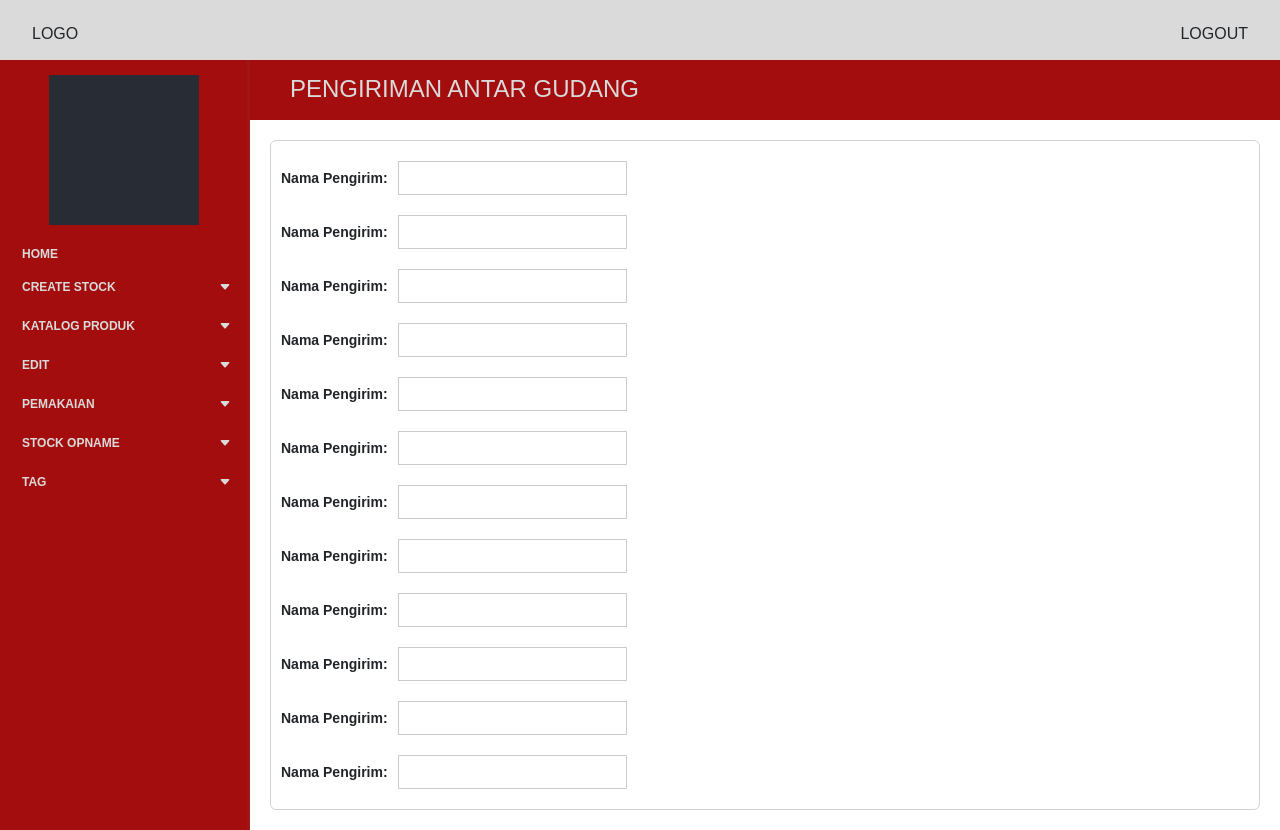
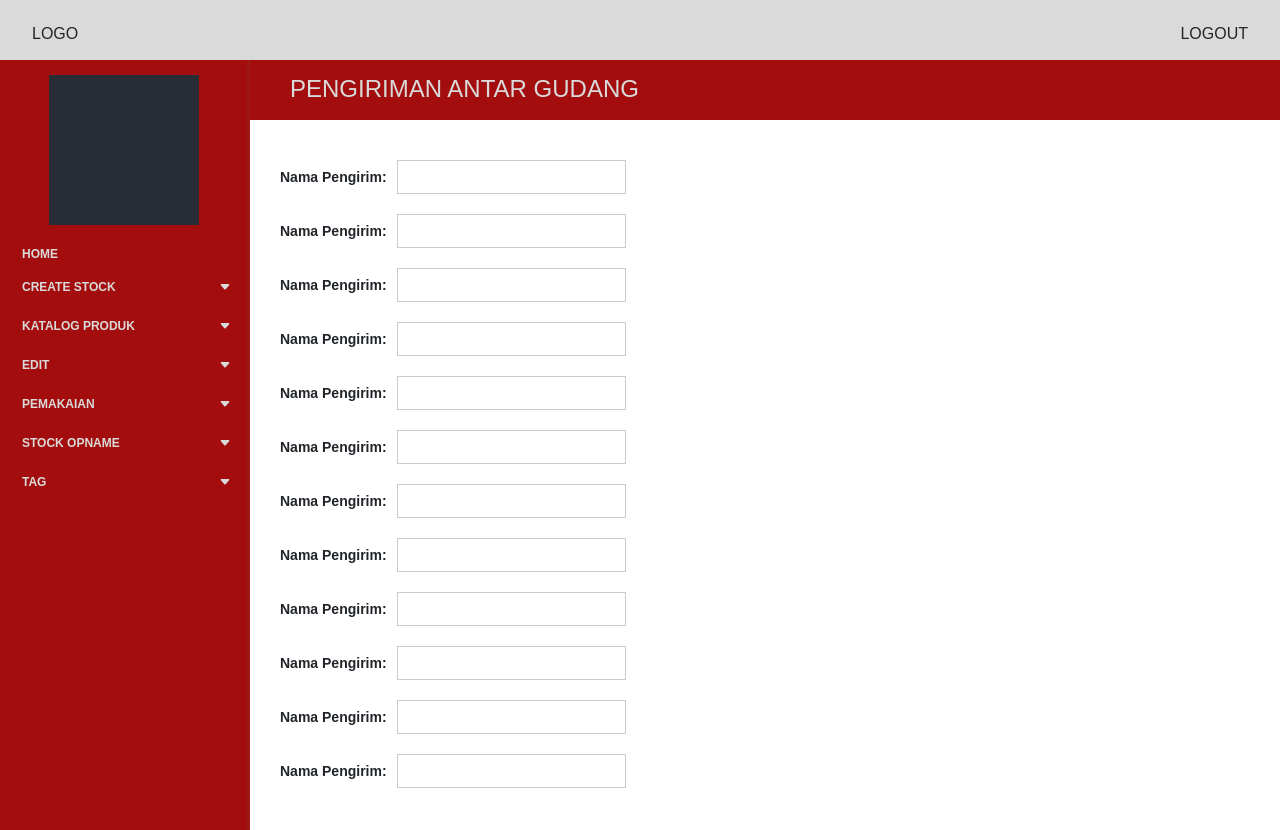
Before and after one commit to ahsan-soryadi/codespaces-react, a React (Create React App) app: page /werehouseDelivery in a window 1280 px wide. Built offline with nearby package versions, Linux system fonts and the light colour scheme.

Commit message:
modified:   src/App.css

```diff
--- a/src/App.css
+++ b/src/App.css
@@ -157,6 +157,7 @@ i.active {
   padding: 10px;
   width: 100%;
   margin-right: 20px;
+  border: none;
 }
 .form-control label {
   font-weight: bold;
@@ -183,7 +184,7 @@ i.active {
   color: #fff;
   border: 0;
   padding: 8px;
-  border-radius: 8px;
+  /* border-radius: 8px; */
   cursor: pointer;
 }
 
```
